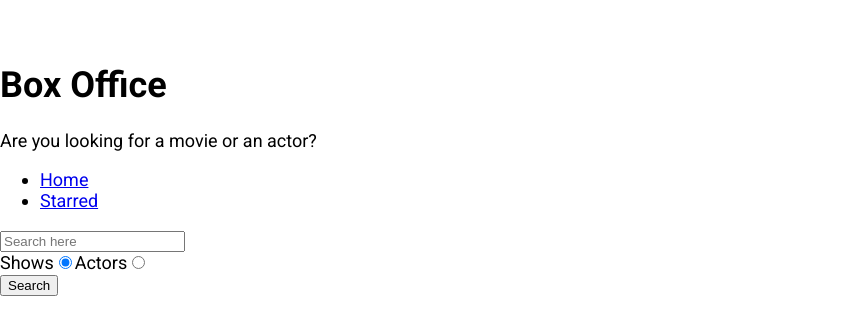
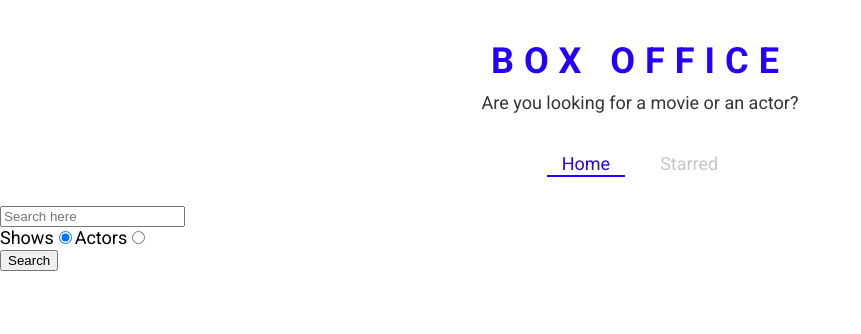
Before and after one commit to aditya-gupta-9/box-office, a React (Create React App) app: page / in a window 1280 px wide. Shown: the top 334 px of the page, without its empty margins (0-861 px from the left). Built offline with nearby package versions, Linux system fonts and the light colour scheme.

Commit message:
defined theme for styled components and created a few styled components

```diff
--- a/src/App.js
+++ b/src/App.js
@@ -1,11 +1,23 @@
 import React from 'react';
 import { Switch, Route } from 'react-router-dom';
+import { ThemeProvider } from 'styled-components';
+
 import Home from './pages/Home';
 import Show from './pages/Show';
 import Starred from './pages/Starred';
 
+// App.js -> theme for styled components
+const theme = {
+  mainColors: {
+    blue: '#2400ff',
+    gray: '#c6c6c6',
+    dark: '#353535',
+  },
+};
+
 function App() {
   return (
+    <ThemeProvider theme={theme}>
       <Switch>
         <Route exact path="/">
           <Home />
@@ -23,6 +35,7 @@
           <div>Not Found</div>
         </Route>
       </Switch>
+    </ThemeProvider>
   );
 }
 
--- a/src/components/Navs.js
+++ b/src/components/Navs.js
@@ -1,23 +1,32 @@
 import React from 'react';
-import { Link } from 'react-router-dom';
+import { useLocation } from 'react-router-dom';
+
+import { NavList, LinkStyled } from './Navs.styled';
+
+const LINKS = [
+  { to: '/', text: 'Home' },
+  { to: '/starred', text: 'Starred' },
+];
 
 const Navs = () => {
-  const LINKS = [
-    { to: '/', text: 'Home' },
-    { to: '/starred', text: 'Starred' },
-  ];
+  const location = useLocation();
 
   return (
     <div>
-      <ul>
+      <NavList>
         {LINKS.map(item => {
           return (
             <li key={item.to}>
-              <Link to={item.to}>{item.text}</Link>
+              <LinkStyled
+                to={item.to}
+                className={item.to === location.pathname ? 'active' : ''}
+              >
+                {item.text}
+              </LinkStyled>
             </li>
           );
         })}
-      </ul>
+      </NavList>
     </div>
   );
 };
--- /dev/null
+++ b/src/components/Navs.styled.js
@@ -0,0 +1,41 @@
+import { Link } from 'react-router-dom';
+import styled from 'styled-components';
+
+export const NavList = styled.ul`
+  display: flex;
+  justify-content: center;
+  list-style: none;
+  margin: 0 0 30px;
+  padding: 0;
+`;
+
+export const LinkStyled = styled(Link)`
+  margin: 0 10px;
+  padding: 3px 15px;
+  position: relative;
+  text-decoration: none;
+  color: ${({ theme }) => theme.mainColors.gray};
+  &.active {
+    color: ${({ theme }) => theme.mainColors.blue};
+    &:after {
+      content: '';
+      position: absolute;
+      display: block;
+      height: 2px;
+      left: 0%;
+      bottom: 0;
+      background-color: ${({ theme }) => theme.mainColors.blue};
+      animation: slide-in 0.3s ease-in forwards;
+      @keyframes slide-in {
+        from {
+          left: 50%;
+          width: 0;
+        }
+        to {
+          left: 0%;
+          width: 100%;
+        }
+      }
+    }
+  }
+`;
--- a/src/components/Title.js
+++ b/src/components/Title.js
@@ -1,11 +1,12 @@
 import React from 'react';
+import { TitleWrapper } from './Title.styled';
 
 const Title = ({ title, subtitle }) => {
   return (
-    <div>
+    <TitleWrapper>
       <h1>{title}</h1>
       <p>{subtitle}</p>
-    </div>
+    </TitleWrapper>
   );
 };
 
--- /dev/null
+++ b/src/components/Title.styled.js
@@ -0,0 +1,18 @@
+import styled from 'styled-components';
+
+export const TitleWrapper = styled.div`
+  text-align: center;
+  margin: 0 0 40px;
+
+  h1 {
+    color: ${({ theme }) => theme.mainColors.blue};
+    letter-spacing: 10px;
+    text-transform: uppercase;
+    margin: 0 0 10px;
+  }
+
+  p {
+    color: ${({ theme }) => theme.mainColors.dark};
+    margin: 0;
+  }
+`;
```
Also changed, not shown: 1 other file (tests, documents, lock files or other folders). Lines whose indentation alone changed are shown as unchanged.
